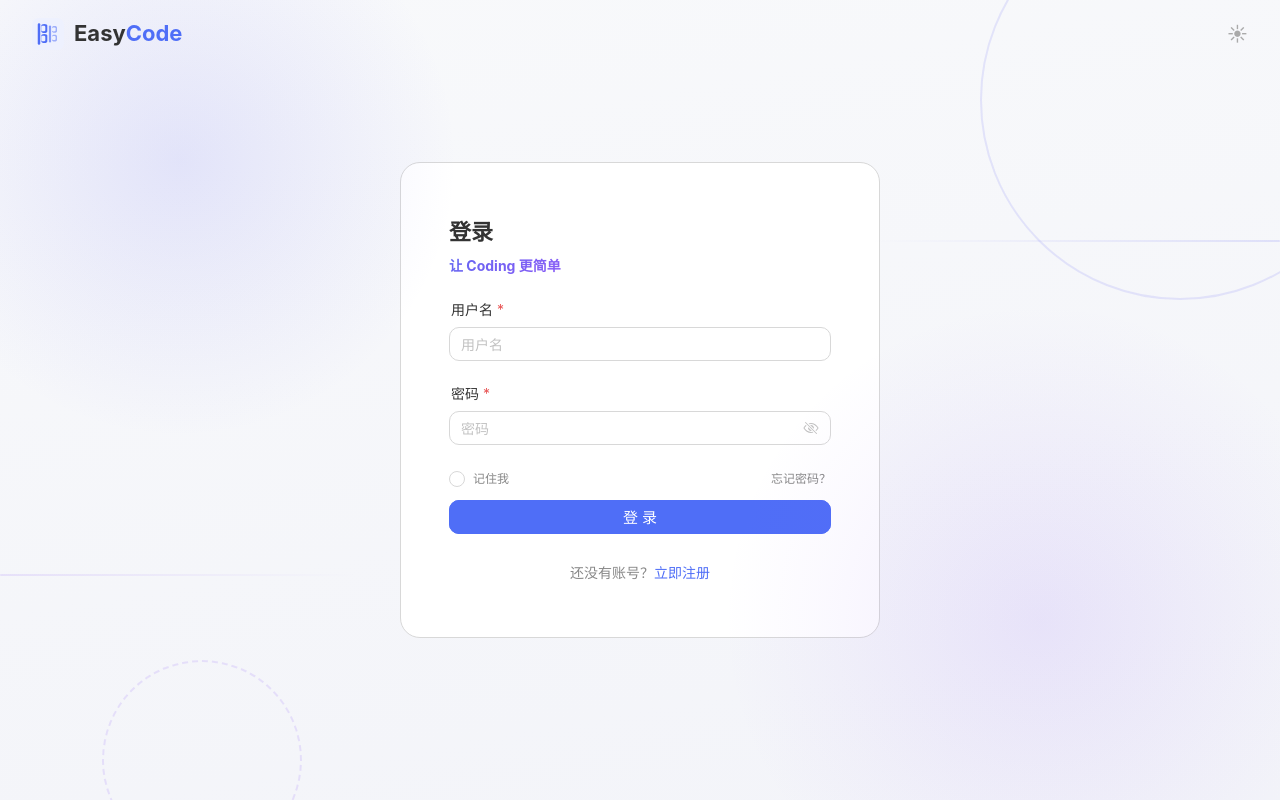
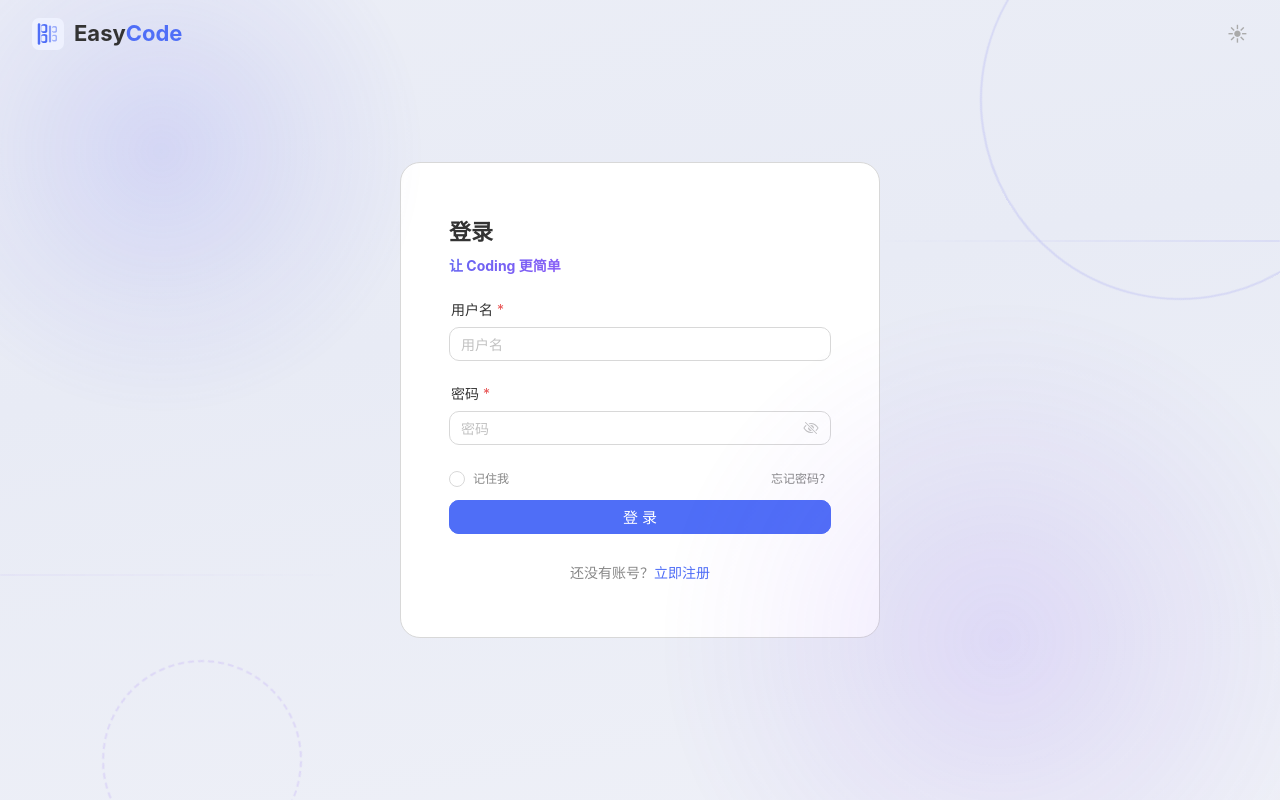
Before and after one commit to bigB-ch/LLM-gateway-easycode, a Vue app in the folder frontend/: page /login in a window 1280 px wide. Built offline with nearby package versions, Linux system fonts and the light colour scheme.

Commit message:
feat: dynamic login background with animated gradients and floating elements

```diff
--- a/frontend/src/styles/base.css
+++ b/frontend/src/styles/base.css
@@ -581,12 +581,30 @@ a:hover { color: var(--primary-hover); }
   flex-direction: column;
   align-items: center;
   justify-content: center;
-  background: linear-gradient(170deg, #f8f9fb 0%, #f3f4f9 100%);
+  background: linear-gradient(170deg, #f0f2f8 0%, #e8ebf5 50%, #f3f4f9 100%);
+  background-size: 200% 200%;
+  animation: authBgShift 12s ease-in-out infinite;
   position: relative;
   overflow: hidden;
 }
 
-/* Layer 1: large soft glow top-left */
+@keyframes authBgShift {
+  0%, 100% { background-position: 0% 50%; }
+  50% { background-position: 100% 50%; }
+}
+
+html.dark .auth-page {
+  background: linear-gradient(170deg, #0b1120 0%, #0f1a2e 50%, #0b1120 100%);
+  background-size: 200% 200%;
+  animation: authBgShiftDark 15s ease-in-out infinite;
+}
+
+@keyframes authBgShiftDark {
+  0%, 100% { background-position: 0% 50%; }
+  50% { background-position: 100% 50%; }
+}
+
+/* Layer 1: large soft glow top-left - floating */
 .auth-page::before {
   content: '';
   position: absolute;
@@ -594,12 +612,19 @@ a:hover { color: var(--primary-hover); }
   left: -100px;
   width: 560px;
   height: 560px;
-  background: radial-gradient(circle, rgba(99,102,241,0.14) 0%, rgba(99,102,241,0.04) 50%, transparent 70%);
+  background: radial-gradient(circle, rgba(99,102,241,0.16) 0%, rgba(99,102,241,0.04) 50%, transparent 70%);
   border-radius: 50%;
   pointer-events: none;
+  animation: authFloat1 8s ease-in-out infinite;
 }
 
-/* Layer 2: warm glow bottom-right */
+@keyframes authFloat1 {
+  0%, 100% { transform: translate(0, 0) scale(1); }
+  33% { transform: translate(30px, 20px) scale(1.05); }
+  66% { transform: translate(-20px, -10px) scale(0.95); }
+}
+
+/* Layer 2: warm glow bottom-right - floating */
 .auth-page::after {
   content: '';
   position: absolute;
@@ -607,12 +632,18 @@ a:hover { color: var(--primary-hover); }
   right: -80px;
   width: 640px;
   height: 640px;
-  background: radial-gradient(circle, rgba(139,92,246,0.12) 0%, rgba(139,92,246,0.03) 50%, transparent 70%);
+  background: radial-gradient(circle, rgba(139,92,246,0.14) 0%, rgba(139,92,246,0.03) 50%, transparent 70%);
   border-radius: 50%;
   pointer-events: none;
+  animation: authFloat2 10s ease-in-out infinite;
 }
 
-/* Layer 3: geometric ring top-right */
+@keyframes authFloat2 {
+  0%, 100% { transform: translate(0, 0) scale(1); }
+  50% { transform: translate(-40px, 20px) scale(1.08); }
+}
+
+/* Layer 3: geometric ring top-right - spins slowly */
 .auth-geo-ring {
   position: absolute;
   top: -100px;
@@ -622,9 +653,15 @@ a:hover { color: var(--primary-hover); }
   border: 2px solid rgba(99,102,241,0.14);
   border-radius: 50%;
   pointer-events: none;
+  animation: authSpin 30s linear infinite;
 }
 
-/* Layer 4: smaller ring bottom-left */
+@keyframes authSpin {
+  from { transform: rotate(0deg); }
+  to { transform: rotate(360deg); }
+}
+
+/* Layer 4: smaller ring bottom-left - rotates opposite */
 .auth-geo-dot {
   position: absolute;
   bottom: -60px;
@@ -634,9 +671,15 @@ a:hover { color: var(--primary-hover); }
   border: 2px dashed rgba(139,92,246,0.15);
   border-radius: 50%;
   pointer-events: none;
+  animation: authSpinReverse 25s linear infinite;
 }
 
-/* Layer 5: subtle bar across */
+@keyframes authSpinReverse {
+  from { transform: rotate(0deg); }
+  to { transform: rotate(-360deg); }
+}
+
+/* Layer 5: subtle bar across - pulse */
 .auth-geo-bar {
   position: absolute;
   top: 30%;
@@ -646,9 +689,10 @@ a:hover { color: var(--primary-hover); }
   background: linear-gradient(to left, rgba(99,102,241,0.16), transparent);
   pointer-events: none;
   border-radius: 1px;
+  animation: authPulse 4s ease-in-out infinite;
 }
 
-/* Layer 6: another bar */
+/* Layer 6: another bar - pulse */
 .auth-geo-bar2 {
   position: absolute;
   bottom: 28%;
@@ -658,6 +702,12 @@ a:hover { color: var(--primary-hover); }
   background: linear-gradient(to right, rgba(139,92,246,0.14), transparent);
   pointer-events: none;
   border-radius: 1px;
+  animation: authPulse 5s ease-in-out infinite reverse;
+}
+
+@keyframes authPulse {
+  0%, 100% { opacity: 0.4; }
+  50% { opacity: 1; }
 }
 
 .auth-topbar {
```
